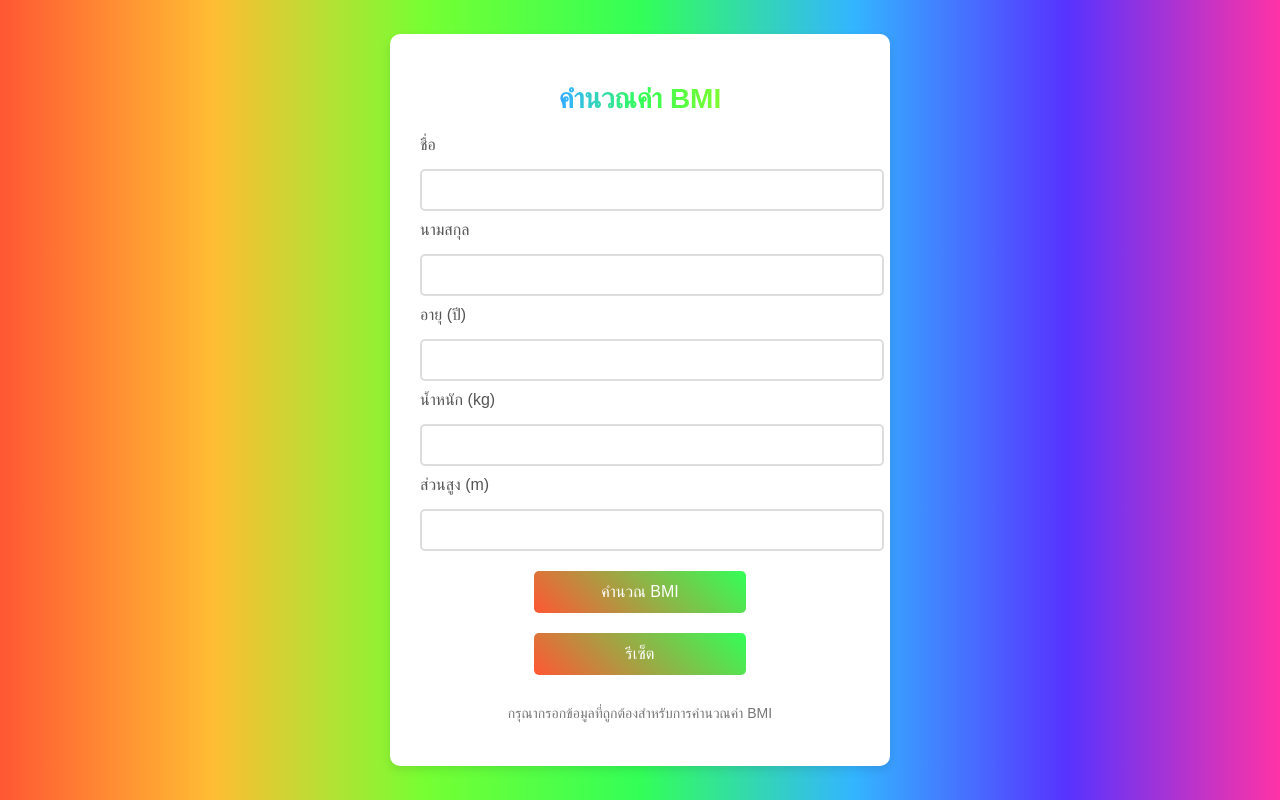
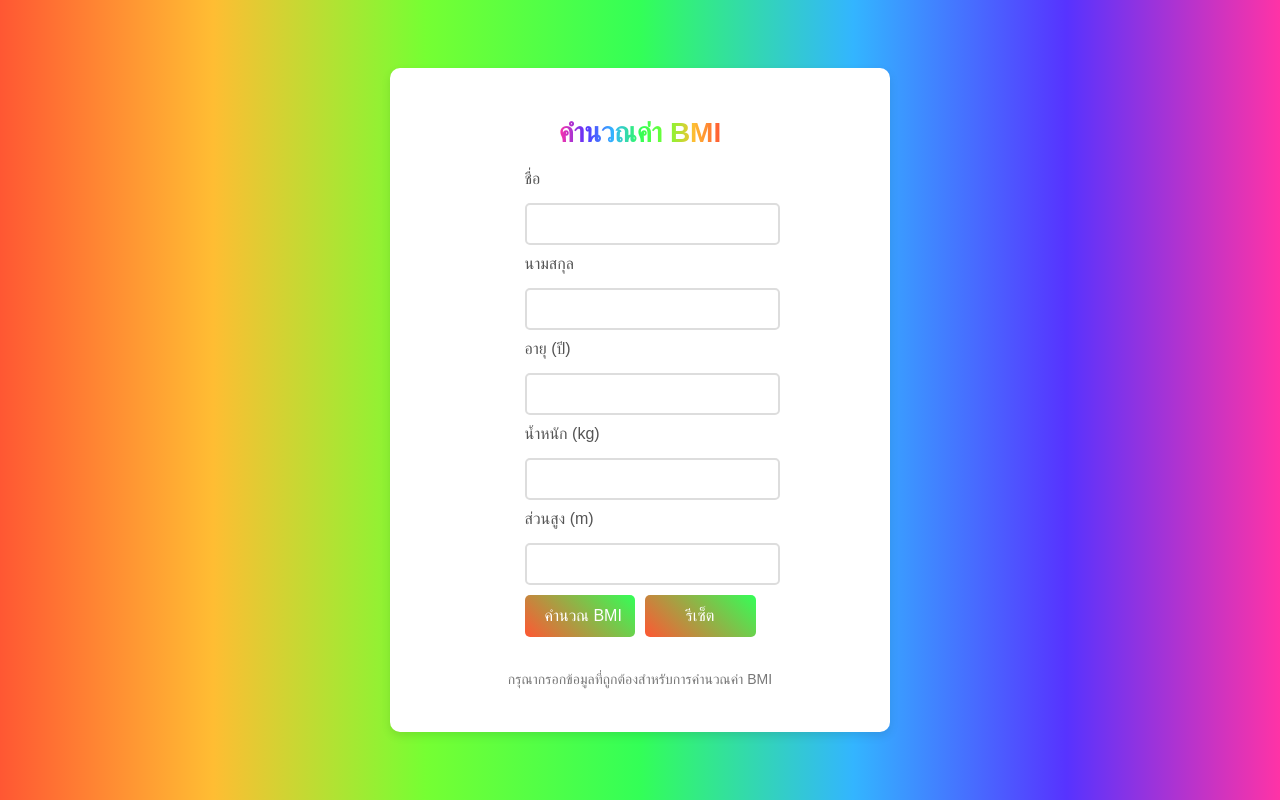
Before and after one commit to Artkungloveyouna27/php.ConditionStatment, a PHP site: page /bmi_form.php in a window 1280 px wide. Run offline with PHP 8.4, Linux system fonts and the light colour scheme.

Commit message:
Update bmi_form.php

```diff
--- a/bmi_form.php
+++ b/bmi_form.php
@@ -26,6 +26,9 @@
             padding: 30px;
             box-sizing: border-box;
             text-align: center;
+            display: flex;
+            flex-direction: column;
+            align-items: center;
         }
 
         h1 {
@@ -43,6 +46,7 @@
             margin-bottom: 5px;
             display: block;
             text-align: left;
+            width: 100%;
         }
 
         input[type="text"] {
@@ -59,6 +63,12 @@
             border-color: #FF5733;
         }
 
+        .button-group {
+            display: flex;
+            justify-content: space-between;
+            width: 100%;
+        }
+
         input[type="submit"], input[type="reset"] {
             background: linear-gradient(45deg, #FF5733, #33FF57);
             color: white;
@@ -68,7 +78,6 @@
             font-size: 16px;
             cursor: pointer;
             width: 48%;
-            margin: 10px 1%;
             transition: background 0.3s ease-in-out;
         }
 
@@ -88,6 +97,7 @@
             margin-top: 20px;
             font-size: 14px;
             color: #777;
+            text-align: center;
         }
 
     </style>
@@ -113,8 +123,10 @@
         <label for="height">ส่วนสูง (m)</label>
         <input type="text" name="height" id="height" required>
 
-        <input type="submit" value="คำนวณ BMI">
-        <input type="reset" value="รีเซ็ต" class="reset-btn">
+        <div class="button-group">
+            <input type="submit" value="คำนวณ BMI">
+            <input type="reset" value="รีเซ็ต" class="reset-btn">
+        </div>
     </form>
 
     <div class="form-footer">
```
